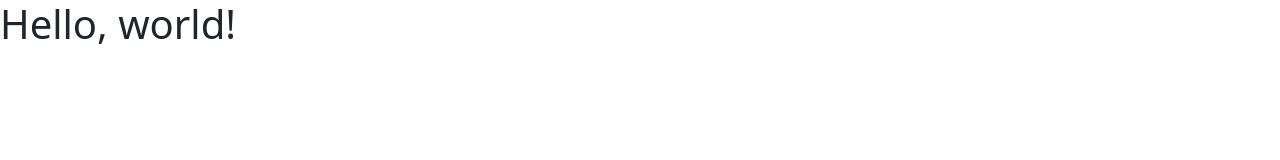
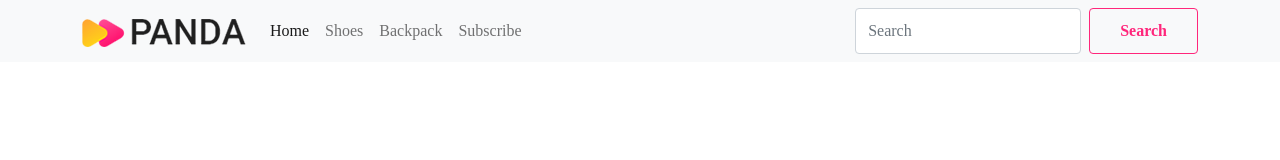
Before and after one commit to sourabhossain/Panda_Commerce, a plain HTML site: page index.html in a window 1280 px wide. Drawn offline with Linux system fonts and the light colour scheme.

Commit message:
navbar done

```diff
--- a/css/style.css
+++ b/css/style.css
@@ -0,0 +1,29 @@
+* {
+    margin: 0px;
+    padding: 0px;
+    outline: 0px;
+    box-sizing: border-box;
+}
+
+html,
+body {
+    font-family: 'Times New Roman', Times, serif;
+    font-size: 16px;
+}
+
+.btn-outline-success {
+    padding: 10px 30px;
+    border-color: #ff267b;
+    color: #ff267b;
+    font-weight: bold;
+}
+
+.btn-outline-success:active,
+.btn-outline-success:hover {
+    background-color:  #ff267b;
+    border-color:  #ff267b;
+}
+
+.btn-outline-success:focus {
+    box-shadow: 0 0 0 0.25rem rgb(255 31 118 / 50%) !important;
+}
--- a/index.html
+++ b/index.html
@@ -13,7 +13,49 @@
 
 <body>
 
-    <h1>Hello, world!</h1>
+    <header>
+        <nav class="navbar navbar-expand-lg navbar-light bg-light">
+            <div class="container">
+                <a class="navbar-brand" href="index.html">
+                    <img src="images/logo.png" alt="logo">
+                </a>
+
+                <button class="navbar-toggler" type="button" data-bs-toggle="collapse"
+                    data-bs-target="#navbarSupportedContent" aria-controls="navbarSupportedContent"
+                    aria-expanded="false" aria-label="Toggle navigation">
+                    <span class="navbar-toggler-icon"></span>
+                </button>
+
+                <div class="collapse navbar-collapse" id="navbarSupportedContent">
+                    <ul class="navbar-nav me-auto mb-2 mb-lg-0">
+                        <li class="nav-item">
+                            <a class="nav-link active" aria-current="page" href="#">Home</a>
+                        </li>
+
+                        <li class="nav-item">
+                            <a class="nav-link" href="#">Shoes</a>
+                        </li>
+
+
+                        <li class="nav-item">
+                            <a class="nav-link" href="#">Backpack</a>
+                        </li>
+
+                        <li class="nav-item">
+                            <a class="nav-link" href="#">Subscribe</a>
+                        </li>
+                    </ul>
+
+                    <form class="d-flex" action="index.html" method="POST">
+                        <input class="form-control me-2" type="search" required autocomplete="off" placeholder="Search" aria-label="Search">
+                        <button class="btn btn-outline-success" type="submit">Search</button>
+                    </form>
+                </div>
+            </div>
+        </nav>
+    </header>
+
+
 
     <script src="js/bootstrap.bundle.min.js"></script>
     <script src="js/script.js"></script>
```
